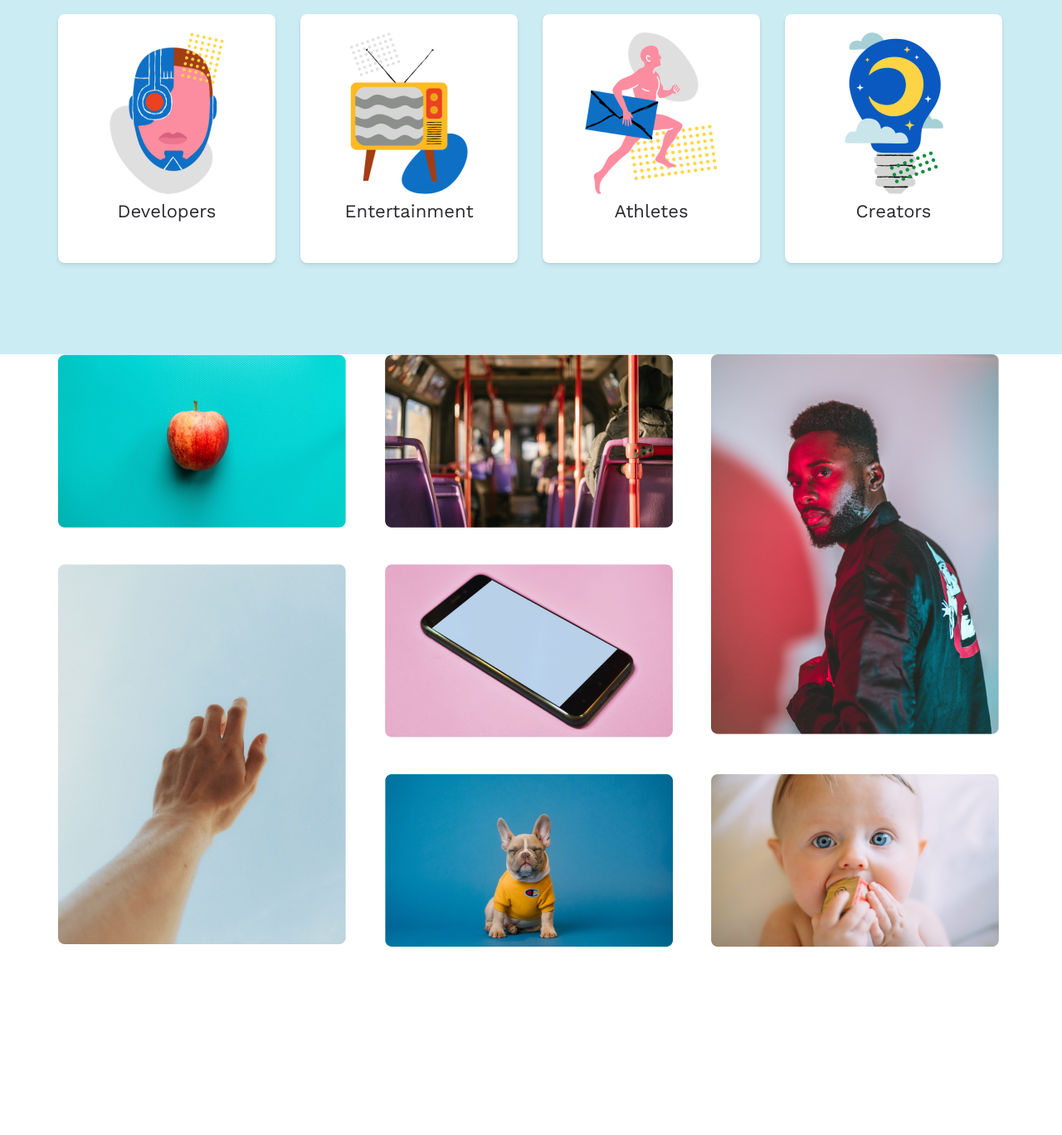
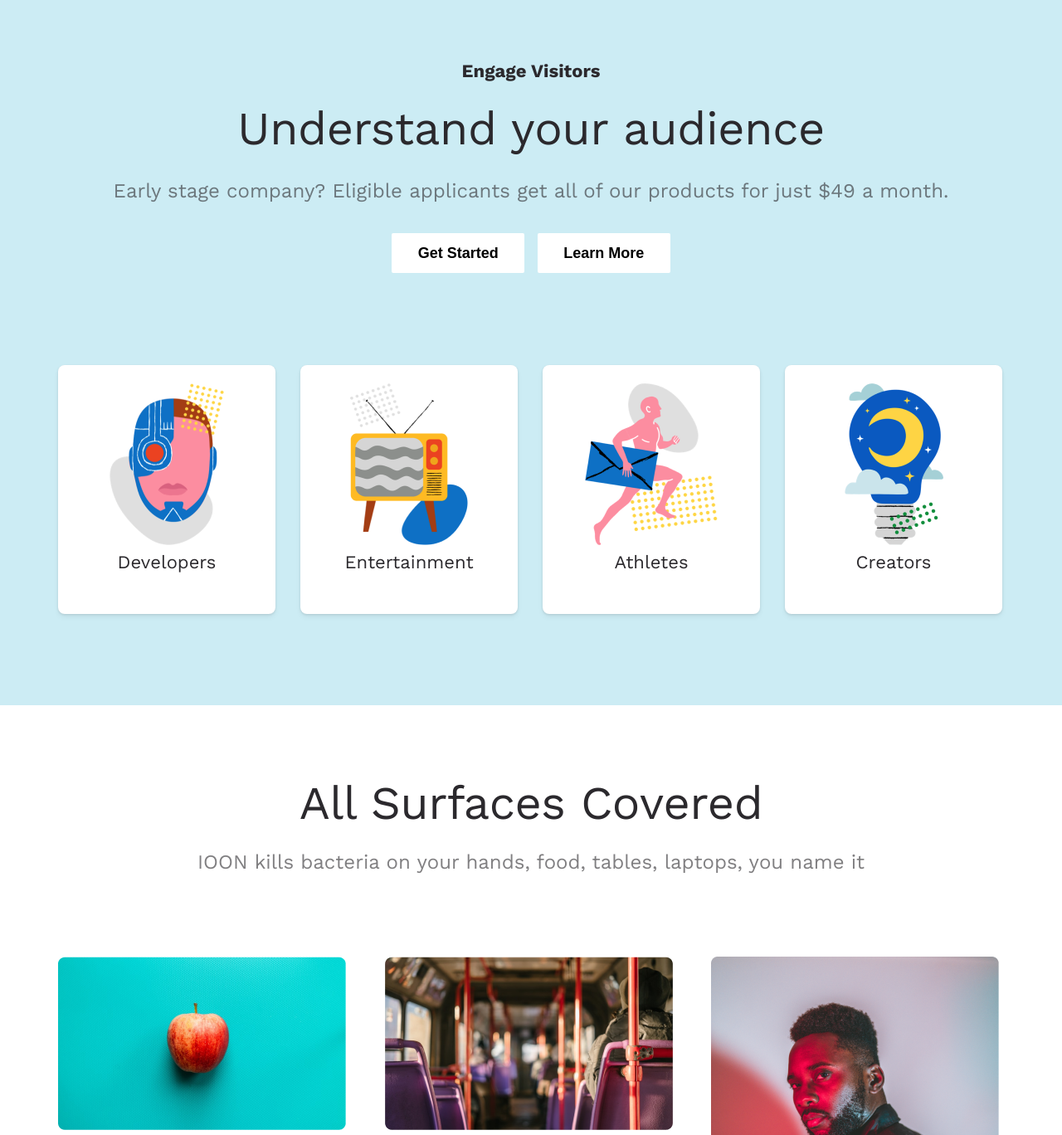
Before and after one commit to Faust242/Project_1, a plain HTML site: page index.html in a window 1280 px wide. Shown: the part 740-2108 px from the top of the page at 83% size. Before the commit the page ends 1885 px from the top, so only its background shows below. Drawn offline with nearby package versions, Linux system fonts and the light colour scheme.

Commit message:
Add files via upload

```diff
--- a/Style/style.css
+++ b/Style/style.css
@@ -57,7 +57,7 @@ body{
 .header_button:hover{
     cursor: pointer;
     transition: 500ms;
-    background: linear-gradient(180deg, rgba(255, 255, 255, 0.05) 0%, rgba(255, 255, 255, 1e-05) 100%), #1124d0;
+    background: #3040C4;
 }
 .section{
    background-color: #F4F5F7;
@@ -85,6 +85,50 @@ body{
     height: 300px;
     gap: 30px;
 }
+.section_div_comp{
+    text-align: center;
+}
+.section_title{
+    font-weight: 700;
+    font-size: 22px;
+    line-height: 34px;
+    color: #2B292D;
+    margin-bottom: 24px;
+}
+.section_h2{
+    font-size: 56px;
+    line-height: 56px;
+    text-align: center;
+    letter-spacing: -0.5px;
+    color: #2B292D;
+    margin-bottom: 30px;
+}
+.section_text{
+    font-size: 24px;
+    line-height: 34px;
+    color: rgba(43, 41, 45, 0.6);
+    margin-bottom: 34px;
+}
+.comp_button{
+    width: 160px;
+    height: 48px;
+    border: none;
+    background: #FFFFFF;
+    border-radius: 2px;
+    font-weight: 700;
+    font-size: 18px;
+    line-height: 13px;
+    color: #000000;
+    margin-bottom: 111px;
+}
+.comp_button:hover{
+    transition: 500ms;
+    background: #3040C4;
+    color: #FFFFFF;
+}
+.comp_button:not(:first-child){
+    margin-left: 10px;
+}
 .section_comp{
     background-color: rgba(0, 161, 198, 0.2);
     padding: 110px 0 110px;
@@ -100,18 +144,41 @@ body{
     color: #2B292D;
     text-align: center;
 }
+.div_comp:hover{
+    background: #3141C5;
+    color: #FFFFFF;
+    transition: 500ms;
+}
 .section_img{
     margin-top: 22px;
 }
 .text_comp{
     margin-bottom: 33px;
 }
+.section_div_pic{
+    text-align: center;
+}
 .pic_grid{
     display: grid;
-    grid-template-columns: repeat(3, 3fr);
-    grid-template-rows: repeat(3, 3fr);
+    grid-template-columns: repeat(3, 1fr);
+    grid-template-rows: repeat(3, 1fr);
     gap: 41px
 }
 .item_pic:nth-child(3), .item_pic:nth-child(4) {
     grid-row: span 2;
 }
+.section_pic_h2{
+    font-size: 56px;
+    line-height: 56px;
+    text-align: center;
+    letter-spacing: -0.5px;
+    color: #2B292D;
+    margin-bottom: 26px;
+    margin-top: 90px;
+}
+.section_pic_text{
+    font-size: 24px;
+    line-height: 34px;
+    color: rgba(43, 41, 45, 0.6);
+    margin-bottom: 97px;
+}
--- a/index.html
+++ b/index.html
@@ -63,6 +63,25 @@
         <img src="./Img/Logo_brands/Google.png" alt="Google">
     </section>
     <section class="section_comp">
+        <div class="container section_div_comp">
+            <p class="section_title">
+                Engage Visitors
+            </p>
+            <h2 class="section_h2">
+                Understand your audience
+            </h2>
+            <p class="section_text">
+                Early stage company? Eligible applicants get all of our products for just $49 a month.
+            </p>
+            <p>
+                <button class="comp_button">
+                    Get Started
+                </button>
+                <button class="comp_button">
+                    Learn More
+                </button>
+            </p>
+        </div>
        <div class="container components_grid">
             <div class="div_comp">
                 <img class='section_img' src="./Img/Components/1.png" alt="">
@@ -82,14 +101,24 @@
             </div>
         </div>
     </section>
-    <section class="container pic_grid">
-        <p class="item_pic"><img src="./Img/Pic_Section/Rectangle 24.png" alt=""></p>
-        <p class="item_pic"><img src="./Img/Pic_Section/Rectangle 23.png" alt=""></p>
-        <p class="item_pic"><img src="./Img/Pic_Section/brock-wegner-TgqTlVQ5gPM-unsplash 1.png" alt=""></p>
-        <p class="item_pic"><img src="./Img/Pic_Section/Rectangle 13.png" alt=""></p>
-        <p class="item_pic"><img src="./Img/Pic_Section/Rectangle 19.png" alt=""></p>
-        <p class="item_pic"><img src="./Img/Pic_Section/Rectangle 20.png" alt=""></p>
-        <p class="item_pic"><img src="./Img/Pic_Section/Rectangle 21.png" alt=""></p>
+    <section>
+        <div class="container section_div_pic">
+                <h2 class="section_pic_h2">
+                    All Surfaces Covered
+                </h2>
+                <p class="section_pic_text">
+                    IOON kills bacteria on your hands, food, tables, laptops, you name it
+                </p>
+        </div>
+        <div class="container pic_grid">
+            <div class="item_pic"><img src="./Img/Pic_Section/Rectangle 24.png" alt=""></div>
+            <div class="item_pic"><img src="./Img/Pic_Section/Rectangle 23.png" alt=""></div>
+            <div class="item_pic"><img src="./Img/Pic_Section/brock-wegner-TgqTlVQ5gPM-unsplash 1.png" alt=""></div>
+            <div class="item_pic"><img src="./Img/Pic_Section/Rectangle 13.png" alt=""></div>
+            <div class="item_pic"><img src="./Img/Pic_Section/Rectangle 19.png" alt=""></div>
+            <div class="item_pic"><img src="./Img/Pic_Section/Rectangle 20.png" alt=""></div>
+            <div class="item_pic"><img src="./Img/Pic_Section/Rectangle 21.png" alt=""></div>
+        </div>
     </section>
 
 </body>
```
